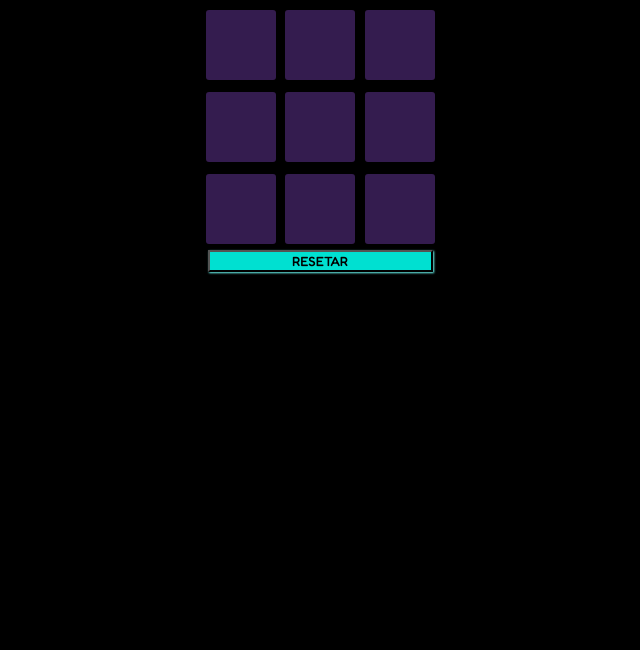
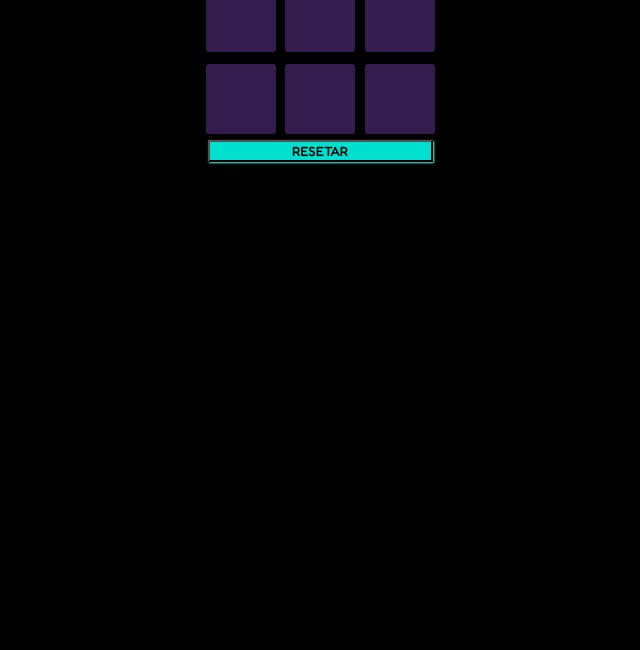
Before and after one commit to LinnykerEros/JogoDaVelha, a plain HTML site: page index.html in a window 1280 px wide. Shown: the part 150-800 px from the top of the page, without its empty margins (320-960 px from the left). Drawn offline with Linux system fonts and the light colour scheme.

Commit message:
Update style.css

```diff
--- a/style.css
+++ b/style.css
@@ -14,7 +14,7 @@ h2 {
 
 .containerPaiDeTodos {
   margin: 0 auto;
-  padding: 110px;
+/*   padding: 110px; */
   max-width: 240px;
   display: flex;
   flex-direction: column;
```
